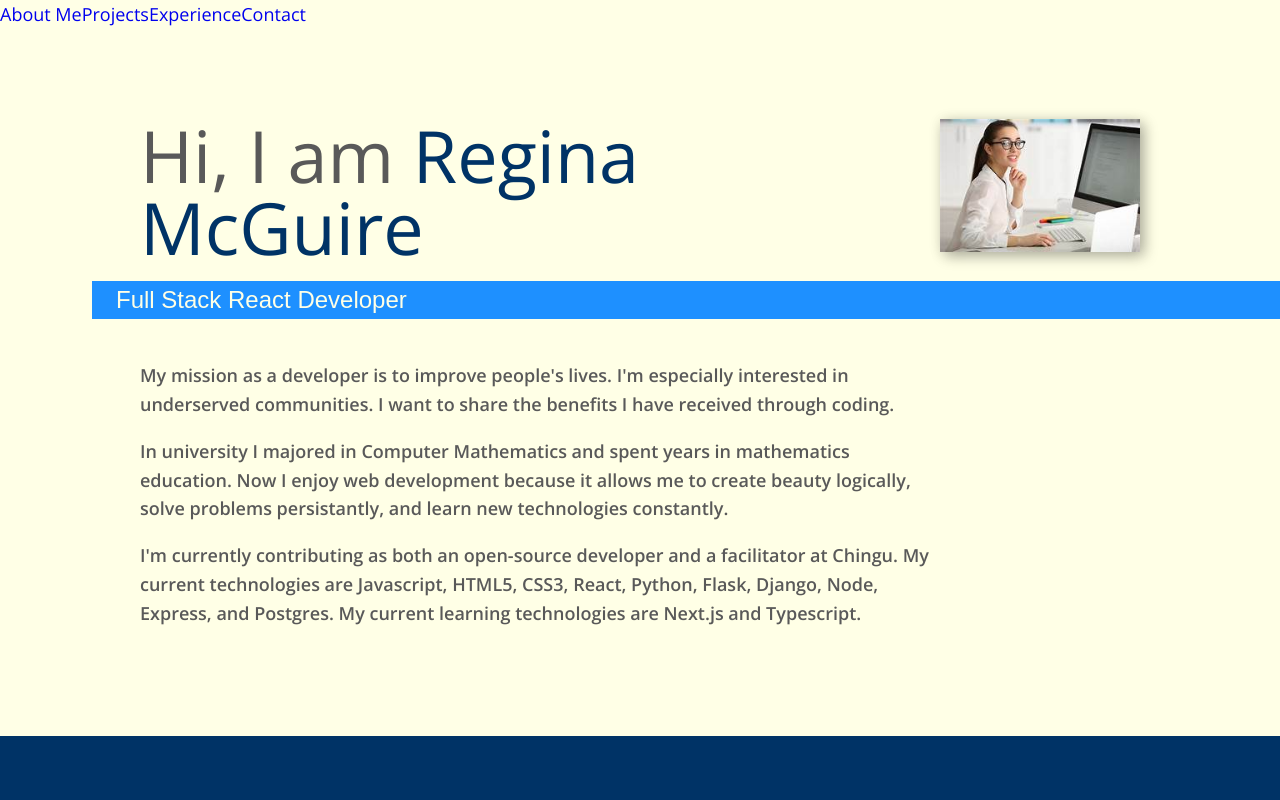
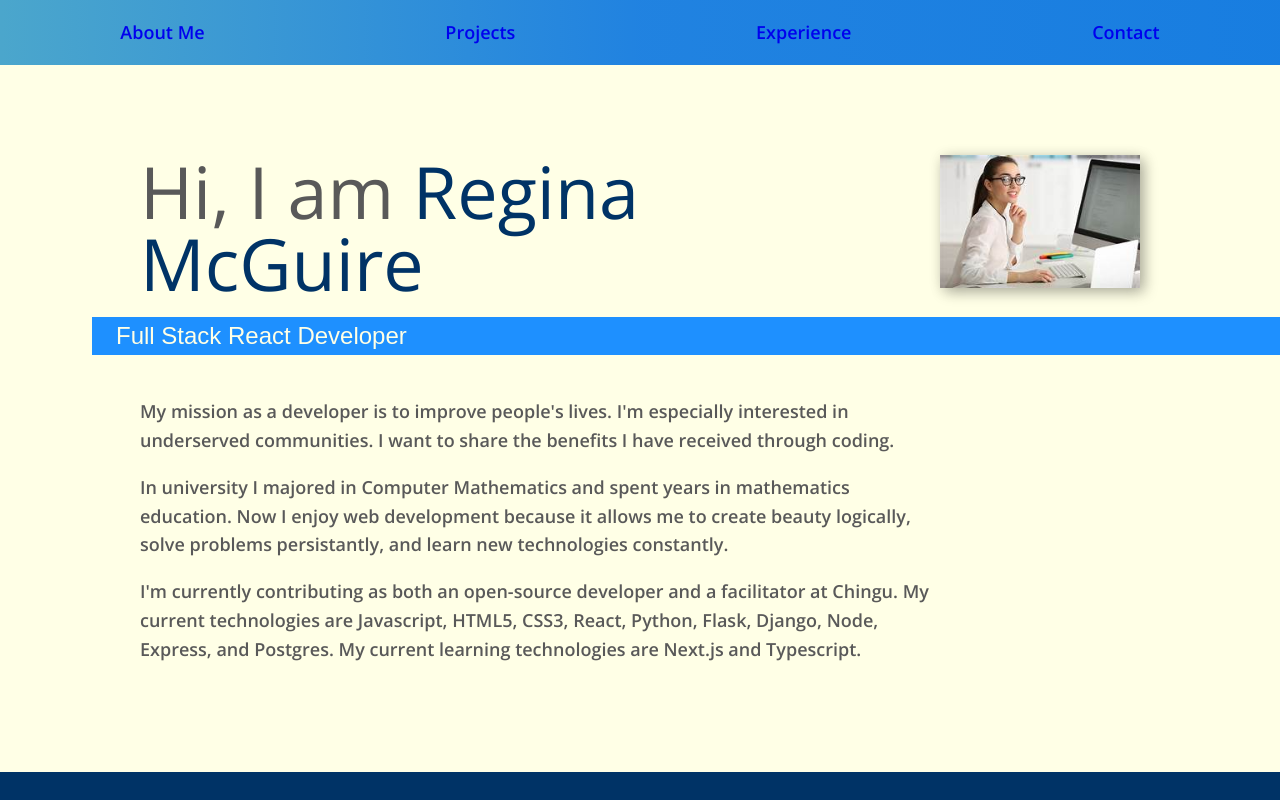
Before and after one commit to rmcguire6/react-portfolio, a React (Create React App) app: page / in a window 1280 px wide. Shown: the top 800 px of the page. Built offline with nearby package versions, Linux system fonts and the light colour scheme.

Commit message:
Add styling to NavBar

```diff
--- a/src/styles/_layout.scss
+++ b/src/styles/_layout.scss
@@ -189,6 +189,27 @@
   padding: 1em;
   font-size: var(--fs-h3);
 }
-.icon-list__link:hover {
+.icon-list__link:hover,
+.nav_link:hover {
   background-color: var(--clr-accent);
 }
+.nav {
+  display: flex;
+  list-style-type: none;
+  justify-content: space-around;
+  background-color: var(--clr-accent);
+  background-image: linear-gradient(
+    to right,
+    rgba(255, 255, 0, 0.2),
+    rgba(43, 76, 102, 0.2),
+    rgba(0, 51, 102, 0.2)
+  );
+  color: var(--clr-light);
+}
+.nav__link {
+  text-decoration: none;
+  font-size: 1em;
+  font-weight: bold;
+  padding: 1em;
+  margin: 0 2em;
+}
```
